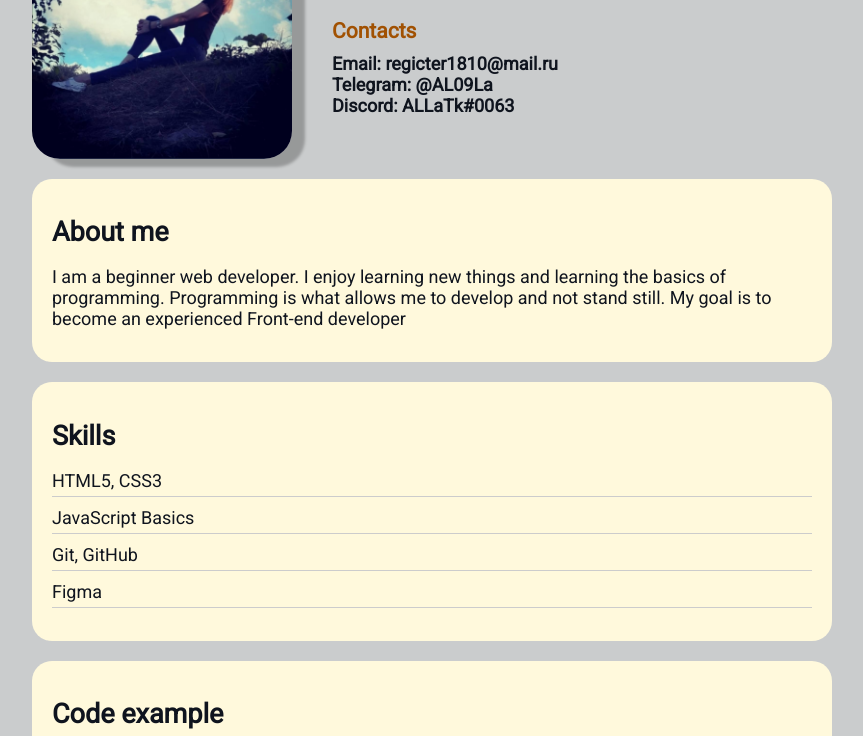
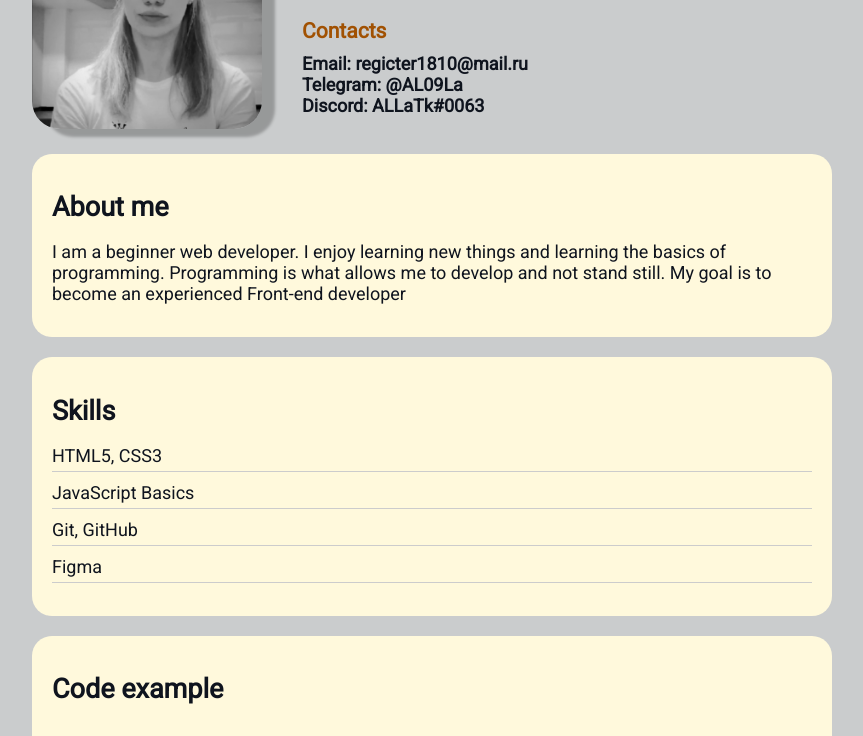
Before and after one commit to ALLaTk/rsschool-cv, a plain HTML site: page index.html in a window 1280 px wide. Shown: the part 209-945 px from the top of the page, without its empty margins (208-1071 px from the left). Drawn offline with Linux system fonts and the light colour scheme.

Commit message:
refactor: change photo

```diff
--- a/index.html
+++ b/index.html
@@ -27,7 +27,7 @@
 
     <main class="main">
       <section class="info">
-        <img class="photo" src="assets/img/foto.jpg" alt="My photo" width="260" height="260" />
+        <img class="photo" src="assets/img/photo.jpg" alt="My photo" width="230" height="230" />
         <div id="contacts" class="info-text">
           <h1>Alla Tkachuk</h1>
             <p>Front-End Developer</p>
```
Also changed, not shown: assets/img/photo.jpg (added).
